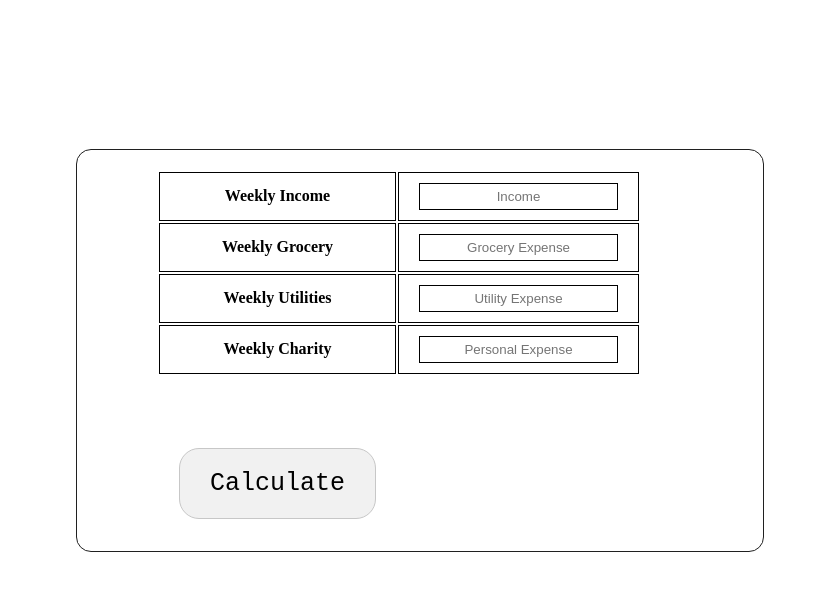
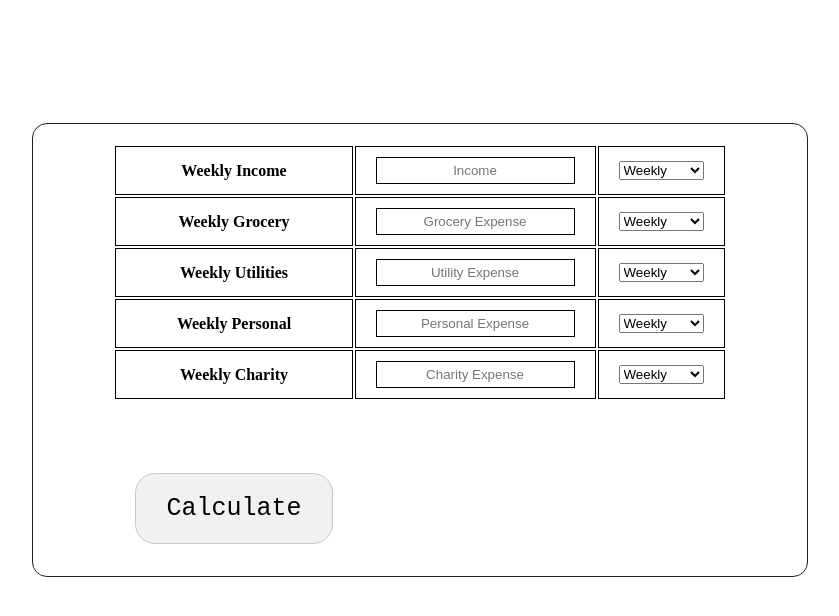
Before and after one commit to Aatthi/Color-Fliper, a plain HTML site: page Quiz/SavingsCalculator.html in a window 1280 px wide. Shown: the whole page, without its empty margins (220-1059 px from the left). Drawn offline with Linux system fonts and the light colour scheme.

Commit message:
Update SavingsCalculator.html

```diff
--- a/Quiz/SavingsCalculator.html
+++ b/Quiz/SavingsCalculator.html
@@ -85,19 +85,62 @@
                 <tr>
                     <th>Weekly Income</th>
                     <th><input class="inputIncome" type="text" placeholder="Income"></th>
+                    <th>
+                        <select name="" id="" onchange="optionFunction(event)">
+                            <option value="Weekly">Weekly</option>
+                            <option value="Fortnightly">Fortnightly</option>
+                            <option value="Monthly">Monthly</option>
+                            <option value="Yearly">Yearly</option>
+                        </select>
+                    </th>
                 </tr>
                 <tr>
                     <th>Weekly Grocery</th>
                     <th><input class="inputGroceryExpense expense" type="text" placeholder="Grocery Expense" ></th>
+                    <th>
+                        <select name="" id="" onchange="optionFunction(event)">
+                            <option value="Weekly">Weekly</option>
+                            <option value="Fortnightly">Fortnightly</option>
+                            <option value="Monthly">Monthly</option>
+                            <option value="Yearly">Yearly</option>
+                        </select>
+                    </th>
                 </tr>
                 <tr>
                     <th>Weekly Utilities</th>
                     <th><input class="inputUtilityExpense expense" type="text" placeholder="Utility Expense" ></th>
+                    <th>
+                        <select name="" id="" onchange="optionFunction(event)">
+                            <option value="Weekly">Weekly</option>
+                            <option value="Fortnightly">Fortnightly</option>
+                            <option value="Monthly">Monthly</option>
+                            <option value="Yearly">Yearly</option>
+                        </select>
+                    </th>
                 </tr>
                 <tr>
+                    <th>Weekly Personal</th>
+                    <th><input class="inputPersonalExpense expense" type="text" placeholder="Personal Expense" ></th>
+                    <th>
+                        <select name="" id="" onchange="optionFunction(event)">
+                            <option value="Weekly">Weekly</option>
+                            <option value="Fortnightly">Fortnightly</option>
+                            <option value="Monthly">Monthly</option>
+                            <option value="Yearly">Yearly</option>
+                        </select>
+                    </th>
+                </tr>
                     <th>Weekly Charity</th>
-                    <th><input class="inputPersonalExpense expense" type="text" placeholder="Personal Expense" ></th>
-                </tr>
+                    <th><input class="inputChairtyExpense expense" type="text" placeholder="Charity Expense" ></th>
+                    <th>
+                        <select name="" id="" onchange="optionFunction(event)">
+                            <option value="Weekly">Weekly</option>
+                            <option value="Fortnightly">Fortnightly</option>
+                            <option value="Monthly">Monthly</option>
+                            <option value="Yearly">Yearly</option>
+                        </select>
+                    </th>
+            </tr>
 
                 <tr class="functionCellWrapper">
                     <th class="functionCell"><p class="savingOutput"></p></th>
@@ -128,9 +171,26 @@
             var incomeOutput = document.querySelector('.incomeOutput')
 
 
-            var calculateButton = document.querySelector('.calculateButton');
+            var select = document.querySelector('select');
 
 
+
+
+
+            var calculateButton = document.querySelector('button')
+
+            function optionFunction(evt) {
+                //  var option = document.querySelector('option')
+                    if (evt.target.value === "Weekly"){
+                        console.log('weekly option')
+                    } else if(evt.target.value === "Fortnightly"){
+                        console.log('Fortnightly option')
+                    } else if(evt.target.value === "Monthly"){
+                        console.log('Monthly option')
+                    } else if(evt.target.value === "Yearly"){
+                        console.log('Yearly option')
+                    }
+                };
 
 
 
@@ -148,7 +208,19 @@
 
 
 
+
+
+
              })
+
+
+
+
+
+
+
+
+
 
 
 
```
